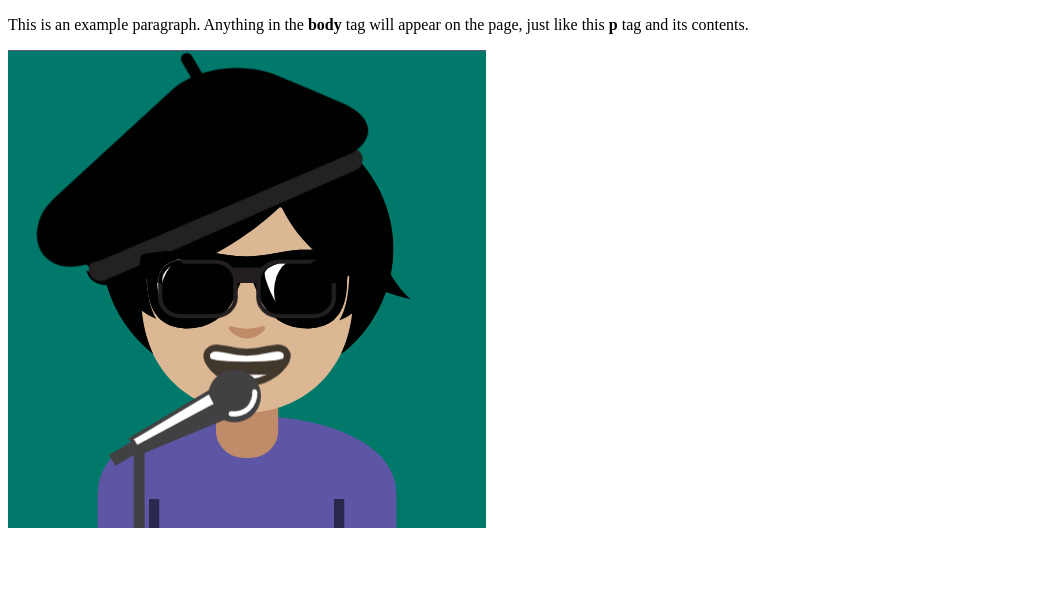
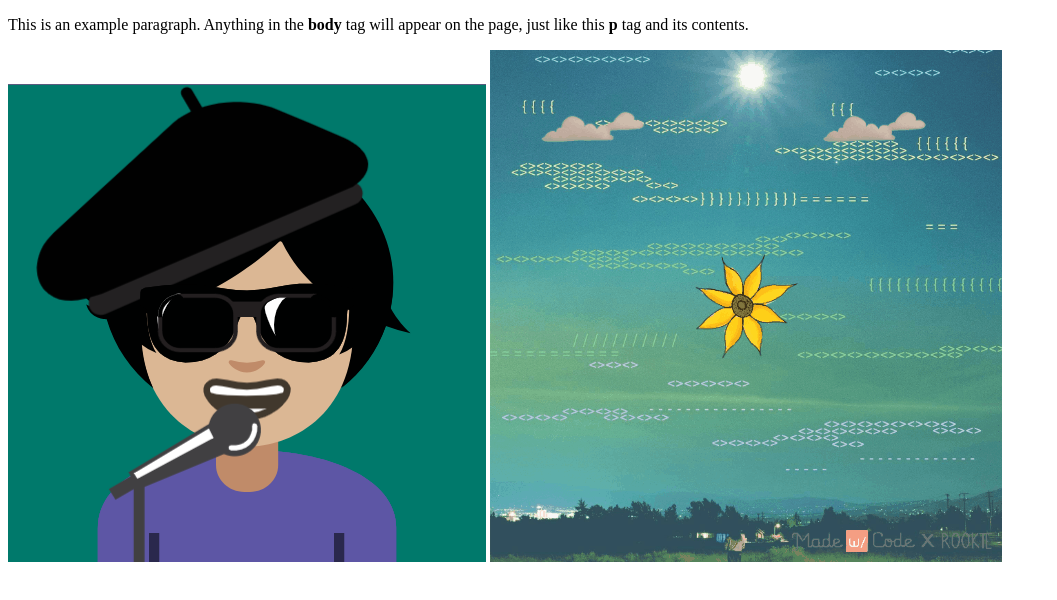
Before and after one commit to Randomguy04/Randomguy04.github.io, a plain HTML site: page index.html in a window 1280 px wide. Shown: the whole page, without its empty margins (0-1057 px from the left). Drawn offline with Linux system fonts and the light colour scheme.

Commit message:
Animated gif
Added gif

```diff
--- a/index.html
+++ b/index.html
@@ -6,4 +6,5 @@
   <body>
     <p>This is an example paragraph. Anything in the <strong>body</strong> tag will appear on the page, just like this <strong>p</strong> tag and its contents.</p>
     <img src="emoji.png" alt="">
+    <img src="made-with-code-rookie.gif" alt="">
   </body>
```
Also changed, not shown: fc06c94b5c0c0b9bbd6ed960ffd0cb22.jpg (added), made-with-code-rookie.gif (added).
